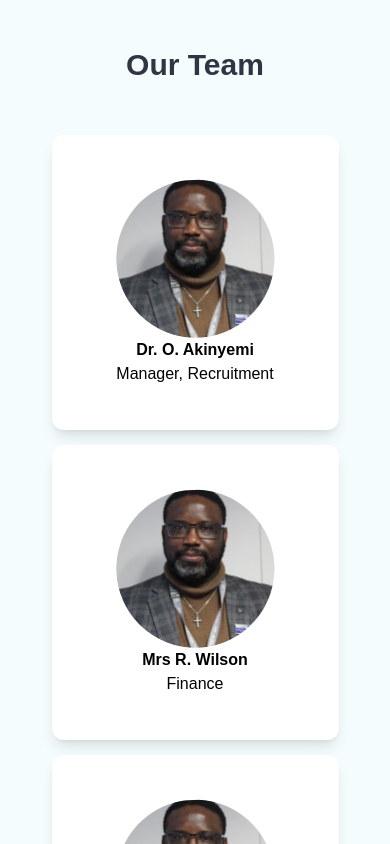
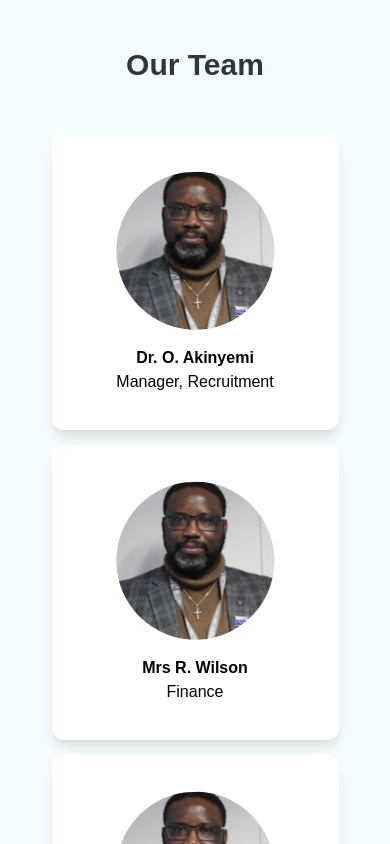
Before and after one commit to Richmond-Eribo/teach, a Next.js app: page / in a window 390 px wide. Shown: the part 3980-4824 px from the top of the page. Built offline with nearby package versions, Linux system fonts and the light colour scheme.

Commit message:
Adjust figcaption of profile card

```diff
--- a/pages/index.tsx
+++ b/pages/index.tsx
@@ -151,7 +151,7 @@ const Home: NextPage = () => {
           ].map(profile => (
             <figure
               key={profile.name}
-              className=' w-[287px] h-[295px] bg-white rounded-xl shadow-lg flex flex-col justify-center items-center '
+              className=' w-[287px] h-[295px] bg-white rounded-xl shadow-lg flex flex-col justify-center items-center  text-center '
             >
               <Image
                 height={159}
@@ -160,7 +160,7 @@ const Home: NextPage = () => {
                 alt='Profile Image'
                 className='rounded-full'
               />
-              <h3 className='font-bold lg:mt-4'>{profile.name}</h3>
+              <h3 className='font-bold mt-4 w-32 '>{profile.name}</h3>
               <figcaption>{profile.role} </figcaption>
             </figure>
           ))}
```
